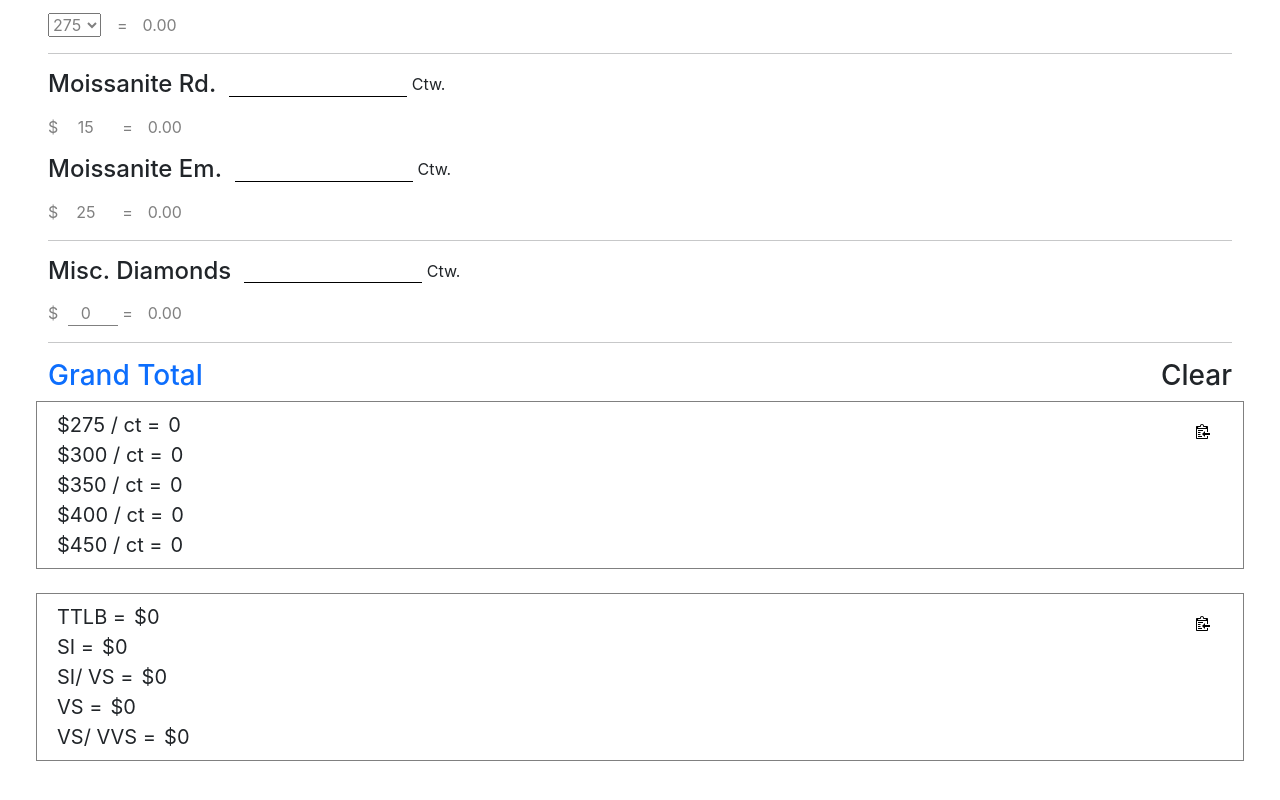
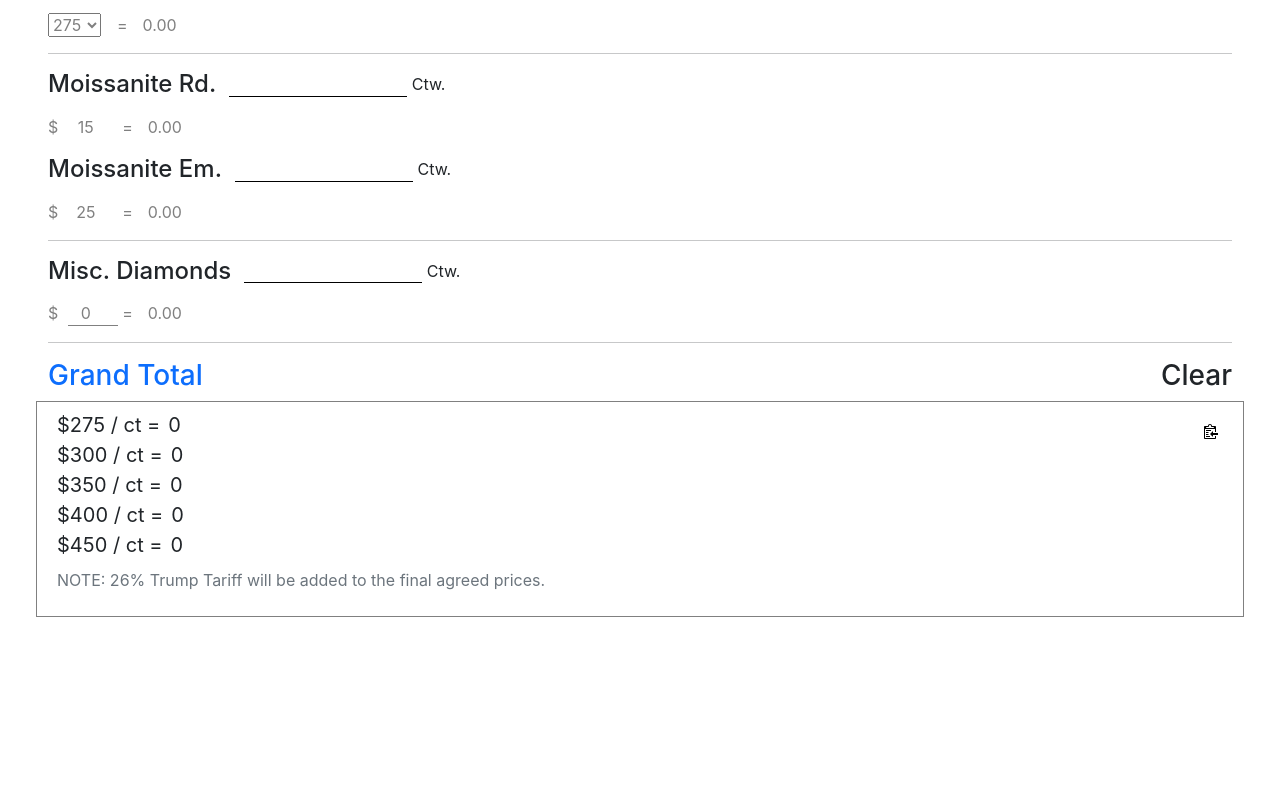
Before and after one commit to AasthaSavaliya/PW-Custom-Silver, a React (Create React App) app: page / in a window 1280 px wide. Shown: the part 328-1128 px from the top of the page. After the commit the page ends 993 px from the top, so only its background shows below. Built offline with nearby package versions, Linux system fonts and the light colour scheme.

Commit message:
± tariff dislaimer

```diff
--- a/src/App.js
+++ b/src/App.js
@@ -6,7 +6,7 @@ import "./App.css";
 
 function App() {
   let initialFormData = {
-    silverPrice: 9,
+    silverPrice: 7,
     silverWeight: "",
     roundWeight: "",
     roundPrice: 275,
@@ -85,32 +85,48 @@ function App() {
     });
   }
 
+  // function clipBoadHandler(e) {
+  //   e.preventDefault();
+  //   let textToCopy = "";
+  //   [275, 300, 350, 400, 450].map((value) => {
+  //     textToCopy += `\n$${value} / Ct = ${parseFloat(
+  //       Math.ceil(
+  //           ((formData["totalWithoutRound"] + formData["roundWeight"] * value) *
+  //           1.12)/10
+  //       )*10
+  //     )}`;
+  //   });
+  //
+  //   navigator.clipboard.writeText(textToCopy);
+  // }
+
+  // function clipBoadHandler2(e) {
+  //   e.preventDefault();
+  //   let textToCopy = "";
+  //   [{name:'TTLB',value:275}, {name:'SI',value:300}, {name:'SI/ VS', value:350}, {name:'VS',value:400}, {name:'VS/ VVS', value:450}].map((value) => {
+  //     textToCopy += `\n${value.name} = $${parseFloat(
+  //       Math.ceil(
+  //           ((formData["totalWithoutRound"] + formData["roundWeight"] * `${value.value}`) *
+  //           1.12)/10
+  //       )*10
+  //     )}`;
+  //   });
+  //
+  //   navigator.clipboard.writeText(textToCopy);
+  // }
+
   function clipBoadHandler(e) {
   e.preventDefault();
   let textToCopy = "";
   [275, 300, 350, 400, 450].map((value) => {
     textToCopy += `\n$${value} / Ct = ${parseFloat(
       Math.ceil(
-            ((formData["totalWithoutRound"] + formData["roundWeight"] * value) *
-            1.12)/10
-        )*10
+        ((formData["totalWithoutRound"] + formData["roundWeight"] * value) * 1.12) / 10
+      ) * 10
     )}`;
   });
 
-    navigator.clipboard.writeText(textToCopy);
-  }
-
-  function clipBoadHandler2(e) {
-    e.preventDefault();
-    let textToCopy = "";
-    [{name:'TTLB',value:275}, {name:'SI',value:300}, {name:'SI/ VS', value:350}, {name:'VS',value:400}, {name:'VS/ VVS', value:450}].map((value) => {
-      textToCopy += `\n${value.name} = $${parseFloat(
-        Math.ceil(
-            ((formData["totalWithoutRound"] + formData["roundWeight"] * `${value.value}`) *
-            1.12)/10
-        )*10
-      )}`;
-    });
+  textToCopy += `\n\nNOTE: 26% Trump Tariff will be added to the final agreed prices.`;
 
   navigator.clipboard.writeText(textToCopy);
 }
@@ -346,7 +362,7 @@ function App() {
                   <h3 onClick={resetForm}>Clear</h3>
                   {/*</button>*/}
                 </div>
-                <div className="p-2 row" style={{ border: "1px solid grey" }}>
+                <div className="p-2 row position-relative" style={{ border: "1px solid grey" }}>
                   <div className="col">
                     {[275, 300, 350, 400, 450].map((value) => {
                       return (
@@ -371,7 +387,13 @@ function App() {
                     })}
                   </div>
 
-                  <div className="col-1 d-flex justify-content-end align-items-start">
+                  <div className="col-12 mt-2">
+                    <p className="text-muted" style={{ fontSize: '16px', width: '100%' }}>
+                      NOTE: 26% Trump Tariff will be added to the final agreed prices.
+                    </p>
+                  </div>
+
+                  <div className="position-absolute end-0 ps-0 w-auto">
                     <button onClick={clipBoadHandler} className="btn copy">
                       <img src={copy} alt="Copy to clipboard" />
                     </button>
@@ -383,49 +405,49 @@ function App() {
           {/*TOTAL CONTAINER END*/}
 
 
-          {/*TOTAL CONTAINER 2*/}
-          <div className="total-container mt-4">
-            <form className="row">
-              <div className="col-12">
+          {/*/!*TOTAL CONTAINER 2*!/*/}
+          {/*<div className="total-container mt-4">*/}
+          {/*  <form className="row">*/}
+          {/*    <div className="col-12">*/}
 
-                <div className="p-2 row" style={{ border: "1px solid grey" }}>
-                  <div className="col">
-                    {[{name:'TTLB',value:275}, {name:'SI',value:300}, {name:'SI/ VS', value:350}, {name:'VS',value:400}, {name:'VS/ VVS', value:450}].map((value) => {
-                      return (
-                        <div className="input-group" key={value.name}>
-                          <span className="fs-5">{value.name} = </span>
-                          {/*<span className="fs-5">Si/ Vs = </span>*/}
-                          {/*<span className="fs-5">Vs = </span>*/}
-                          {/*<span className="fs-5">Vs/ Vvs = </span>*/}
-                          <span className={"fs-5 ms-2"}>$
-                            {isNaN(parseFloat(formData["roundWeight"]))
-                              ? Math.ceil(
-                                  ((formData["totalWithoutRound"] + 0 * value.value) *
-                                    1.12) /
-                                    10
-                                ) * 10
-                              : Math.ceil(
-                                  ((formData["totalWithoutRound"] +
-                                    value.value * formData["roundWeight"]) *
-                                    1.12) /
-                                    10
-                                ) * 10}
-                          </span>
-                        </div>
-                      );
-                    })}
-                  </div>
+          {/*      <div className="p-2 row" style={{ border: "1px solid grey" }}>*/}
+          {/*        <div className="col">*/}
+          {/*          {[{name:'TTLB',value:275}, {name:'SI',value:300}, {name:'SI/ VS', value:350}, {name:'VS',value:400}, {name:'VS/ VVS', value:450}].map((value) => {*/}
+          {/*            return (*/}
+          {/*              <div className="input-group" key={value.name}>*/}
+          {/*                <span className="fs-5">{value.name} = </span>*/}
+          {/*                /!*<span className="fs-5">Si/ Vs = </span>*!/*/}
+          {/*                /!*<span className="fs-5">Vs = </span>*!/*/}
+          {/*                /!*<span className="fs-5">Vs/ Vvs = </span>*!/*/}
+          {/*                <span className={"fs-5 ms-2"}>$*/}
+          {/*                  {isNaN(parseFloat(formData["roundWeight"]))*/}
+          {/*                    ? Math.ceil(*/}
+          {/*                        ((formData["totalWithoutRound"] + 0 * value.value) **/}
+          {/*                          1.12) /*/}
+          {/*                          10*/}
+          {/*                      ) * 10*/}
+          {/*                    : Math.ceil(*/}
+          {/*                        ((formData["totalWithoutRound"] +*/}
+          {/*                          value.value * formData["roundWeight"]) **/}
+          {/*                          1.12) /*/}
+          {/*                          10*/}
+          {/*                      ) * 10}*/}
+          {/*                </span>*/}
+          {/*              </div>*/}
+          {/*            );*/}
+          {/*          })}*/}
+          {/*        </div>*/}
 
-                  <div className="col-1 d-flex justify-content-end align-items-start">
-                    <button onClick={clipBoadHandler2} className="btn copy">
-                      <img src={copy} alt="Copy to clipboard" />
-                    </button>
-                  </div>
-                </div>
-              </div>
-            </form>
-          </div>
-          {/*TOTAL CONTAINER 2 END*/}
+          {/*        <div className="col-1 d-flex justify-content-end align-items-start">*/}
+          {/*          <button onClick={clipBoadHandler2} className="btn copy">*/}
+          {/*            <img src={copy} alt="Copy to clipboard" />*/}
+          {/*          </button>*/}
+          {/*        </div>*/}
+          {/*      </div>*/}
+          {/*    </div>*/}
+          {/*  </form>*/}
+          {/*</div>*/}
+          {/*/!*TOTAL CONTAINER 2 END*!/*/}
 
         </form>
       </section>
```
Lines whose indentation alone changed are shown as unchanged.
